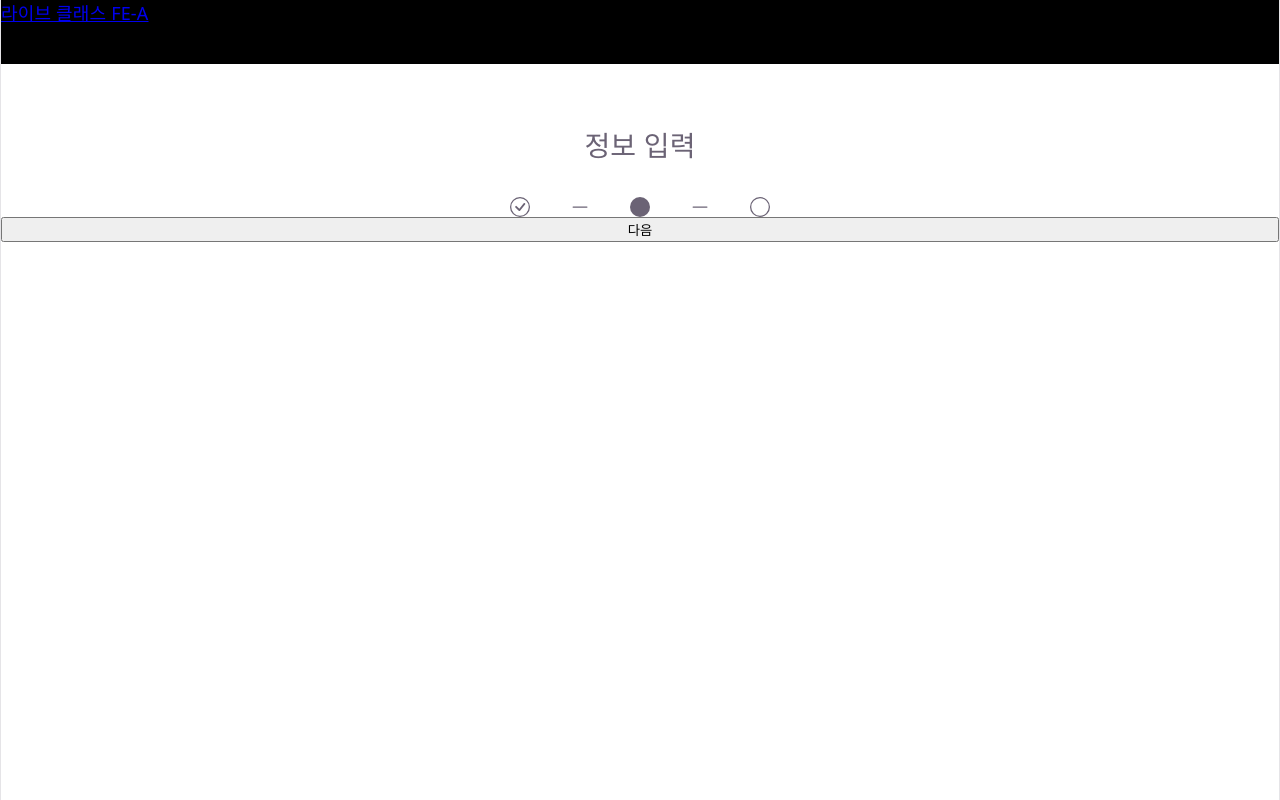
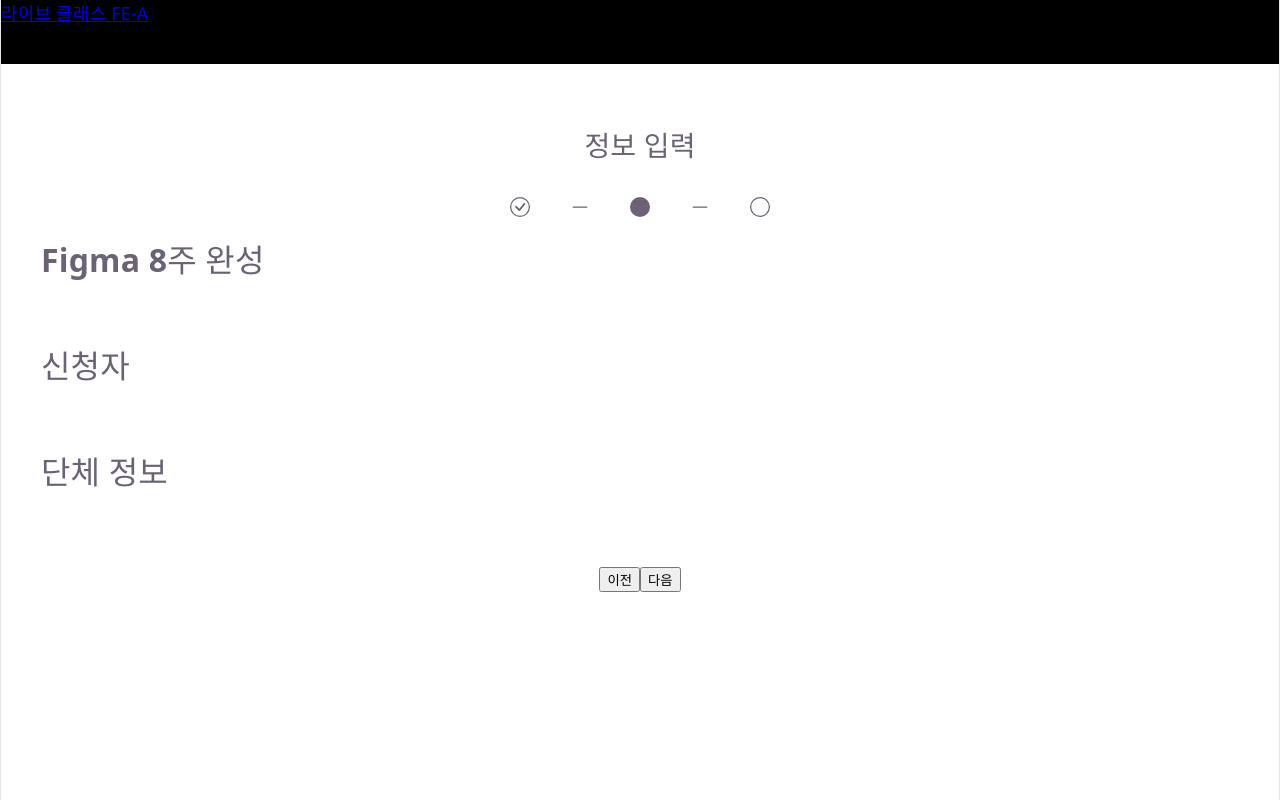
Before and after one commit to haney6438/liveKlass-assignment, a React (Vite) app: page /step2 in a window 1280 px wide. Built offline with nearby package versions, Linux system fonts and the light colour scheme.

Commit message:
feat:정보입력 스텝 레이아웃 구현

```diff
--- /dev/null
+++ b/src/pages/Step2.css
@@ -0,0 +1,9 @@
+
+.btn2-section {
+    width: 100%;
+    display: flex;
+    flex-direction: row;
+    justify-content: flex-start;
+    align-items: center;
+    margin-bottom: 80px;
+}
--- a/src/pages/Step2.tsx
+++ b/src/pages/Step2.tsx
@@ -9,7 +9,29 @@ function Step2() {
         <>
             <Header />
             <Indicator />
-            <button onClick={() => navigate('/step3')}>다음</button>
+            <div className="container">
+                <div className="content">
+                    <p style={{ fontSize: '32px', fontWeight: 'bold' }}>Figma 8주 완성</p>
+                </div>
+                <div className="content">
+                    <p style={{ fontSize: '32px' }}>신청자</p>
+                    <div className="input-section"></div>
+                    <div className="input-section"></div>
+                    <div className="input-section"></div>
+                    <div className="input-section"></div>
+                </div>
+                <div className="content">
+                    <p style={{ fontSize: '32px' }}>단체 정보</p>
+                    <div className="input-section"></div>
+                    <div className="input-section"></div>
+                    <div className="input-section"></div>
+                    <div className="input-section"></div>
+                </div>
+                    <div className="btn2-section">
+                        <button onClick={() => navigate('/step1')}>이전</button>
+                        <button onClick={() => navigate('/step3')}>다음</button>
+                    </div>
+            </div>
         </>
     );
 }
```
